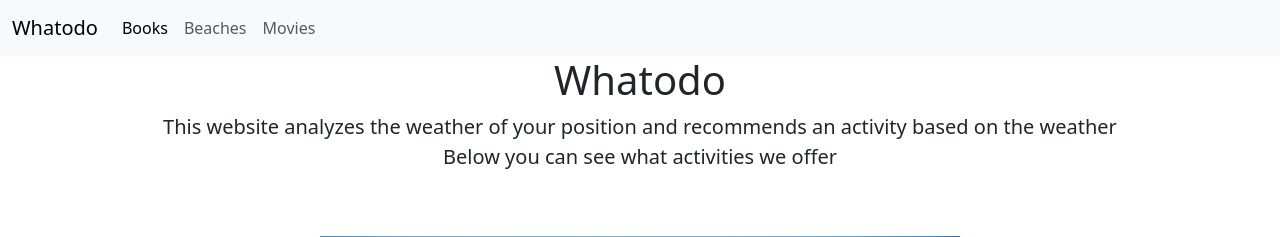
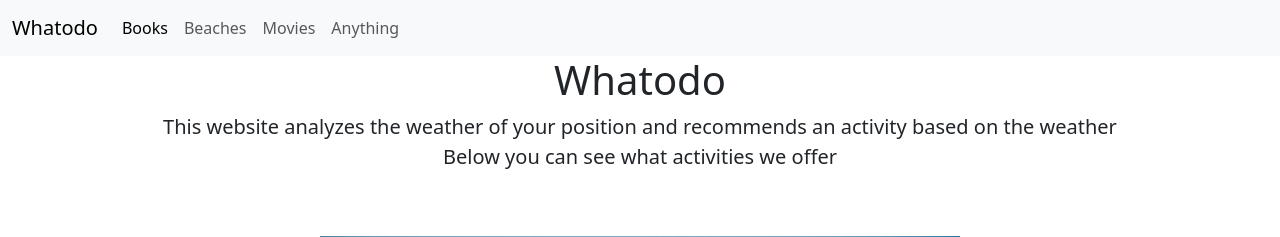
Before and after one commit to Sjobergpeter/Group_project, a Flask app: template application/templates/index.html in a window 1280 px wide. Shown: the top 237 px of the page. Run offline with Flask 3, Linux system fonts and the light colour scheme; the template is opened without the code that fills it, so the values that code supplies are empty.

Commit message:
ny icon i navbar som heter "anything"

```diff
--- a/application/templates/navbar.html
+++ b/application/templates/navbar.html
@@ -9,6 +9,7 @@
           <a class="nav-link active" aria-current="page" href="books">Books</a>
           <a class="nav-link" href="badplatser">Beaches</a>
           <a class="nav-link" href="film">Movies</a>
+          <a class="nav-link" href="anything">Anything</a>
         </div>
       </div>
     </div>
```
